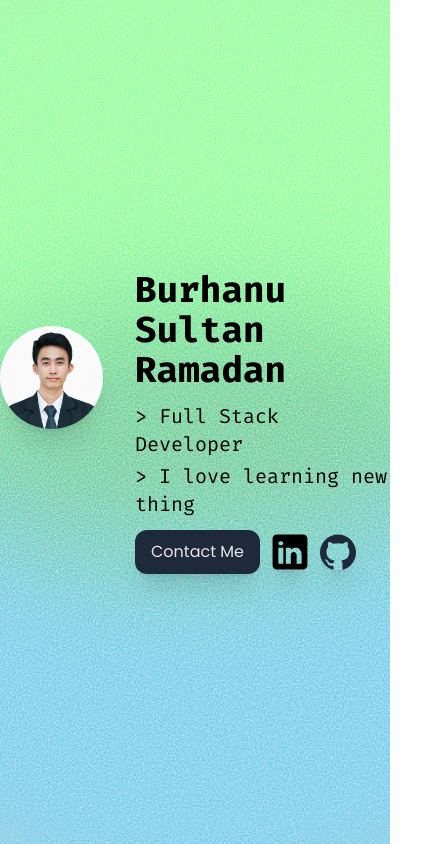
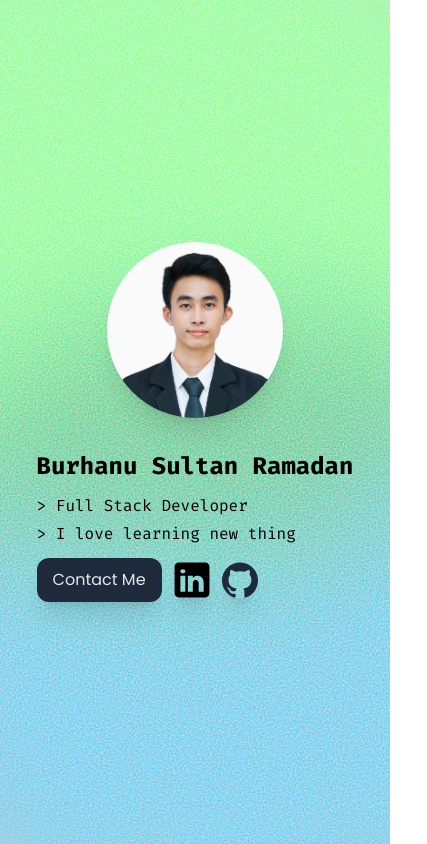
Before and after one commit to burhanusr/web-portfolio, a React (Vite) app: page / in a window 390 px wide. Shown: the top 844 px of the page, 427 px wide, since content can reach past the window. Built offline with nearby package versions, Linux system fonts and the light colour scheme.

Commit message:
add change to projects and responsive design

```diff
--- a/src/App.jsx
+++ b/src/App.jsx
@@ -37,7 +37,7 @@ function App() {
         <Title />
         <div
           id="about"
-          className="mb-8 flex h-screen w-full items-center justify-center"
+          className="relative z-10 flex w-full items-center justify-center py-6"
         >
           <div className="flex w-[80%] flex-col gap-4 xl:w-[40rem]">
             <About />
@@ -45,13 +45,10 @@ function App() {
           </div>
         </div>
 
-        <div id="projects" className="relative z-10 m-auto w-[80%] py-16">
-          <div className="rounded-xl border border-slate-100/40 bg-white/40 p-6 shadow-xl backdrop-blur-sm">
-            <span className="font-fira text-xs">burhanusr / PROJECTS.md</span>
-            <h2 className="font-fira py-2 text-2xl font-semibold md:text-3xl">
-              Projects
-            </h2>
-            <div className="flex flex-col items-center gap-16 border-t border-slate-800 py-8">
+        <div
+          id="projects"
+          className="relative z-10 m-auto flex w-[80%] flex-col items-center gap-16 py-16"
+        >
           <Project
             name="Natours"
             desc="Online Tour Web Booking App"
@@ -76,8 +73,6 @@ function App() {
           />
         </div>
       </div>
-        </div>
-      </div>
       <Footer />
     </>
   );
--- a/src/components/About.jsx
+++ b/src/components/About.jsx
@@ -1,6 +1,6 @@
 export default function About() {
   return (
-    <div className="z-10 rounded-xl border border-slate-100/40 bg-white/40 p-6 shadow-xl backdrop-blur-sm">
+    <div className="rounded-xl border border-slate-100/40 bg-white/40 p-6 shadow-xl backdrop-blur-sm">
       <span className="font-fira text-xs">burhanusr / ABOUTME.md</span>
       <h2 className="font-fira py-2 text-2xl font-semibold md:text-3xl">
         About Me
--- a/src/components/Footer.jsx
+++ b/src/components/Footer.jsx
@@ -1,11 +1,11 @@
 export default function Footer() {
   return (
-    <div className="relative z-10 flex h-36 w-full items-center justify-between bg-slate-800 px-20 text-white">
+    <div className="relative z-10 flex h-36 w-full flex-col-reverse items-center justify-evenly bg-slate-800 px-8 text-sm text-white md:flex-row md:justify-between md:px-20 md:text-base">
       <div>
-        <h3 className="text-base">Burhanu Sultan Ramadan &copy; 2024</h3>
+        <h3>Burhanu Sultan Ramadan &copy; 2024</h3>
       </div>
-      <div className="flex items-center justify-between gap-10">
-        <div className="flex items-center justify-between gap-10">
+      <div className="flex items-center justify-between gap-4 md:gap-10">
+        <div className="flex items-center justify-between gap-4 md:gap-10">
           <a className="hover:opacity-70" href="#about">
             About
           </a>
@@ -20,7 +20,7 @@ export default function Footer() {
             target="_blank"
           >
             <svg
-              className="size-8 fill-current text-[#e6e6e6]"
+              className="size-6 fill-current text-[#e6e6e6] md:size-8"
               viewBox="0 0 26 26"
               xmlns="http://www.w3.org/2000/svg"
             >
@@ -33,7 +33,7 @@ export default function Footer() {
             target="_blank"
           >
             <svg
-              className="size-8 fill-current text-[#e6e6e6]"
+              className="size-6 fill-current text-[#e6e6e6] md:size-8"
               aria-label="github"
               viewBox="0 0 14 14"
             >
--- a/src/components/Skills.jsx
+++ b/src/components/Skills.jsx
@@ -1,7 +1,7 @@
 export default function Skills() {
   return (
     <div>
-      <div className="font-fira z-10 rounded-xl border border-slate-100/40 bg-white/40 p-6 shadow-xl backdrop-blur-sm">
+      <div className="font-fira rounded-xl border border-slate-100/40 bg-white/40 p-6 shadow-xl backdrop-blur-sm">
         <span className="text-xs">burhanusr / SKILLS.md</span>
         <h2 className="py-2 text-2xl font-semibold md:text-3xl">
           Language & Tools
--- a/src/components/Title.jsx
+++ b/src/components/Title.jsx
@@ -17,23 +17,25 @@ export default function Title() {
   }, [images.length]);
 
   return (
-    <div className="flex h-screen items-center justify-center gap-8">
-      <div className="relative size-48">
+    <div className="relative z-10 flex h-screen flex-col items-center justify-center gap-8 md:flex-row">
+      <div className="relative size-44 md:size-48">
         {images.map((image, index) => (
           <img
             key={index}
             src={image}
             alt={`Slide ${index + 1}`}
-            className={`absolute rounded-full shadow-xl transition-opacity duration-1000 ease-in-out ${
+            className={`absolute aspect-square rounded-full shadow-xl transition-opacity duration-1000 ease-in-out ${
               index === currentImageIndex ? "opacity-100" : "opacity-0"
             }`}
           />
         ))}
       </div>
 
-      <div className="z-10 flex flex-col gap-3">
-        <h1 className="font-fira text-4xl font-bold">Burhanu Sultan Ramadan</h1>
-        <div className="font-fira text-xl">
+      <div className="flex flex-col gap-3">
+        <h1 className="font-fira text-2xl font-bold md:text-4xl">
+          Burhanu Sultan Ramadan
+        </h1>
+        <div className="font-fira text-base md:text-xl">
           <p>{"> "}Full Stack Developer</p>
           <p className="mt-1">{"> "}I love learning new thing</p>
         </div>
```
Lines whose indentation alone changed are shown as unchanged.
